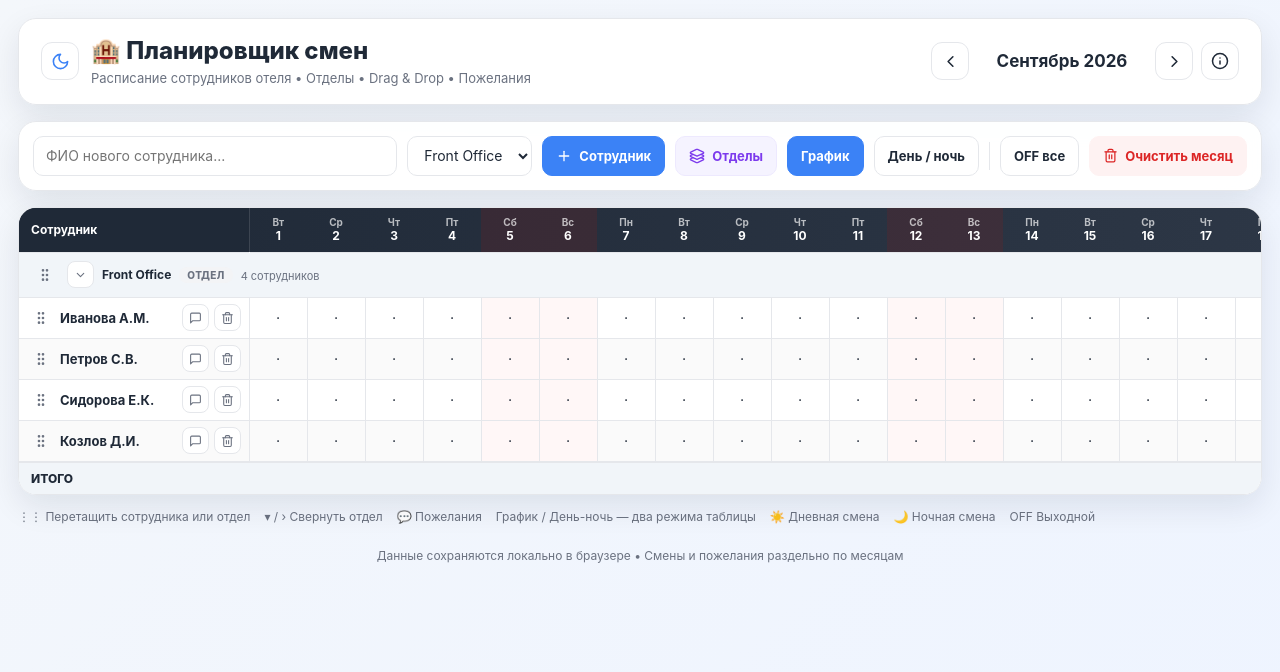
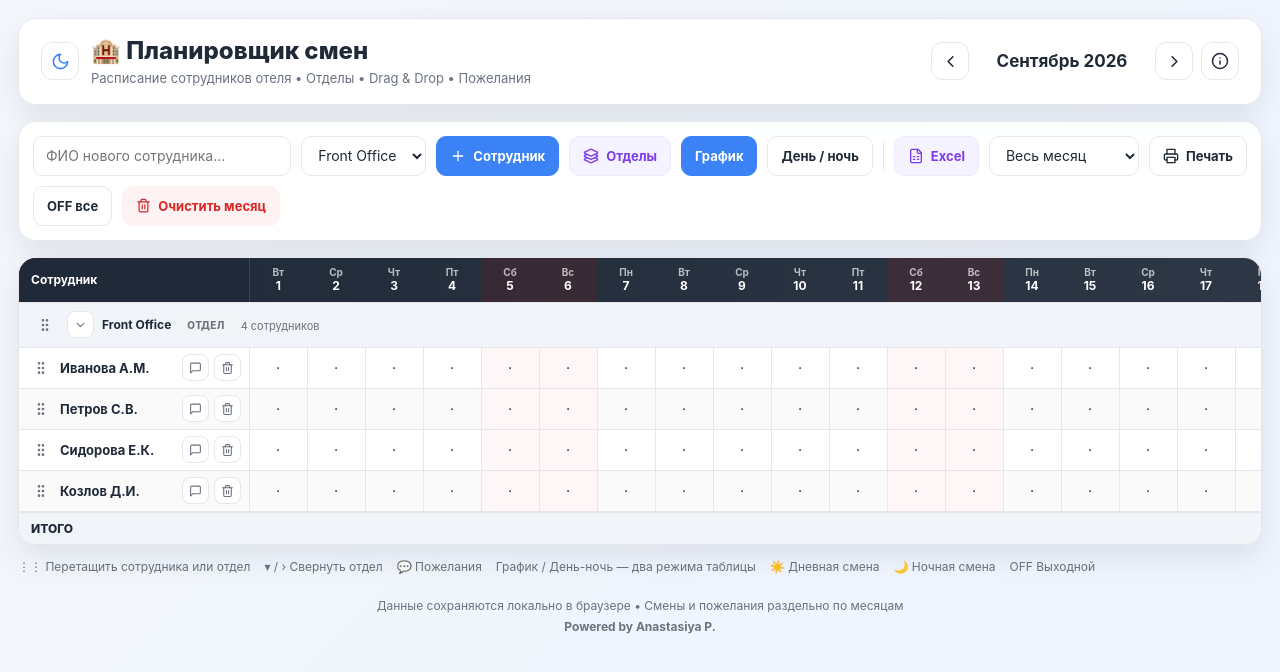
Before and after one commit to JohnCook36/work_time_departments, a React (Vite) app: page / in a window 1280 px wide. Shown: the top 672 px of the page. Built offline with nearby package versions, Linux system fonts and the light colour scheme.

Commit message:
feat: integrate Excel export, print controls and branding

```diff
--- a/src/App.tsx
+++ b/src/App.tsx
@@ -24,6 +24,7 @@ import {
   ChevronDown,
   ChevronLeft,
   ChevronRight,
+  FileSpreadsheet,
   GripVertical,
   Info,
   Layers3,
@@ -31,6 +32,7 @@ import {
   Moon,
   Pencil,
   Plus,
+  Printer,
   Sun,
   Trash2,
 } from 'lucide-react';
@@ -53,6 +55,8 @@ import {
   validateShiftInput,
 } from './utils';
 import { EmployeeWishDrawer } from './WishDrawer';
+import { exportScheduleToExcel } from './exportExcel';
+import { getMonthWeekRanges, printSchedule } from './printSchedule';
 import { ShiftEditor } from './ShiftEditor';
 import { getTheme, ThemeMode } from './theme';
 import {
@@ -288,6 +292,8 @@ function App() {
   const [showDepartments, setShowDepartments] = useState(false);
   const [wishEmployeeId, setWishEmployeeId] = useState<string | null>(null);
   const [scheduleView, setScheduleView] = useState<ScheduleView>('schedule');
+  const [isExportingExcel, setIsExportingExcel] = useState(false);
+  const [printRangeKey, setPrintRangeKey] = useState('month');
   const [activeDragId, setActiveDragId] = useState<string | null>(null);
   const [dragTargetDepartmentId, setDragTargetDepartmentId] = useState<string | null>(null);
 
@@ -295,6 +301,10 @@ function App() {
   const periodKey = getPeriodKey(year, month);
   const schedule = schedules[periodKey] || {};
   const daysInMonth = getDaysInMonth(year, month);
+  const printWeekRanges = useMemo(
+    () => getMonthWeekRanges(year, month, daysInMonth),
+    [year, month, daysInMonth]
+  );
 
   const sensors = useSensors(
     useSensor(PointerSensor, {
@@ -730,6 +740,39 @@ function App() {
   const clearAll = () => {
     if (!confirm('Очистить все смены за текущий месяц?')) return;
     setSchedules((prev) => ({ ...prev, [periodKey]: {} }));
+  };
+
+  const handleExportExcel = async () => {
+    if (isExportingExcel) return;
+
+    try {
+      setIsExportingExcel(true);
+      await exportScheduleToExcel({
+        departments,
+        employees,
+        schedule,
+        year,
+        month,
+        daysInMonth,
+      });
+    } catch (error) {
+      console.error('Excel export failed', error);
+      alert('Не удалось сформировать Excel-файл.');
+    } finally {
+      setIsExportingExcel(false);
+    }
+  };
+
+  const handlePrintSchedule = () => {
+    printSchedule({
+      departments,
+      employees,
+      schedule,
+      year,
+      month,
+      daysInMonth,
+      rangeKey: printRangeKey,
+    });
   };
 
   const selectedWishEmployee =
@@ -929,6 +972,40 @@ function App() {
               </ActionButton>
 
               <Divider />
+
+              <ActionButton
+                type="button"
+                $variant="accent"
+                onClick={handleExportExcel}
+                disabled={isExportingExcel}
+                title="Сформировать Excel-файл текущего месяца"
+              >
+                <FileSpreadsheet size={16} />
+                {isExportingExcel ? 'Excel…' : 'Excel'}
+              </ActionButton>
+
+              <Select
+                value={printRangeKey}
+                onChange={(event) => setPrintRangeKey(event.target.value)}
+                title="Что печатать"
+                style={{ minWidth: 150 }}
+              >
+                <option value="month">Весь месяц</option>
+                {printWeekRanges.map((range) => (
+                  <option key={range.key} value={range.key}>
+                    Неделя {range.label}
+                  </option>
+                ))}
+              </Select>
+
+              <ActionButton
+                type="button"
+                onClick={handlePrintSchedule}
+                title="Открыть печатную версию A4"
+              >
+                <Printer size={16} />
+                Печать
+              </ActionButton>
 
               <ActionButton type="button" onClick={fillOffAll}>
                 OFF все
@@ -1252,8 +1329,13 @@ function App() {
           </Legend>
 
           <Footer>
-            Данные сохраняются локально в браузере • Смены и пожелания раздельно
-            по месяцам
+            <div>
+              Данные сохраняются локально в браузере • Смены и пожелания раздельно
+              по месяцам
+            </div>
+            <div style={{ marginTop: 6, fontWeight: 700 }}>
+              Powered by Anastasiya P.
+            </div>
           </Footer>
         </Container>
       </Page>
```
